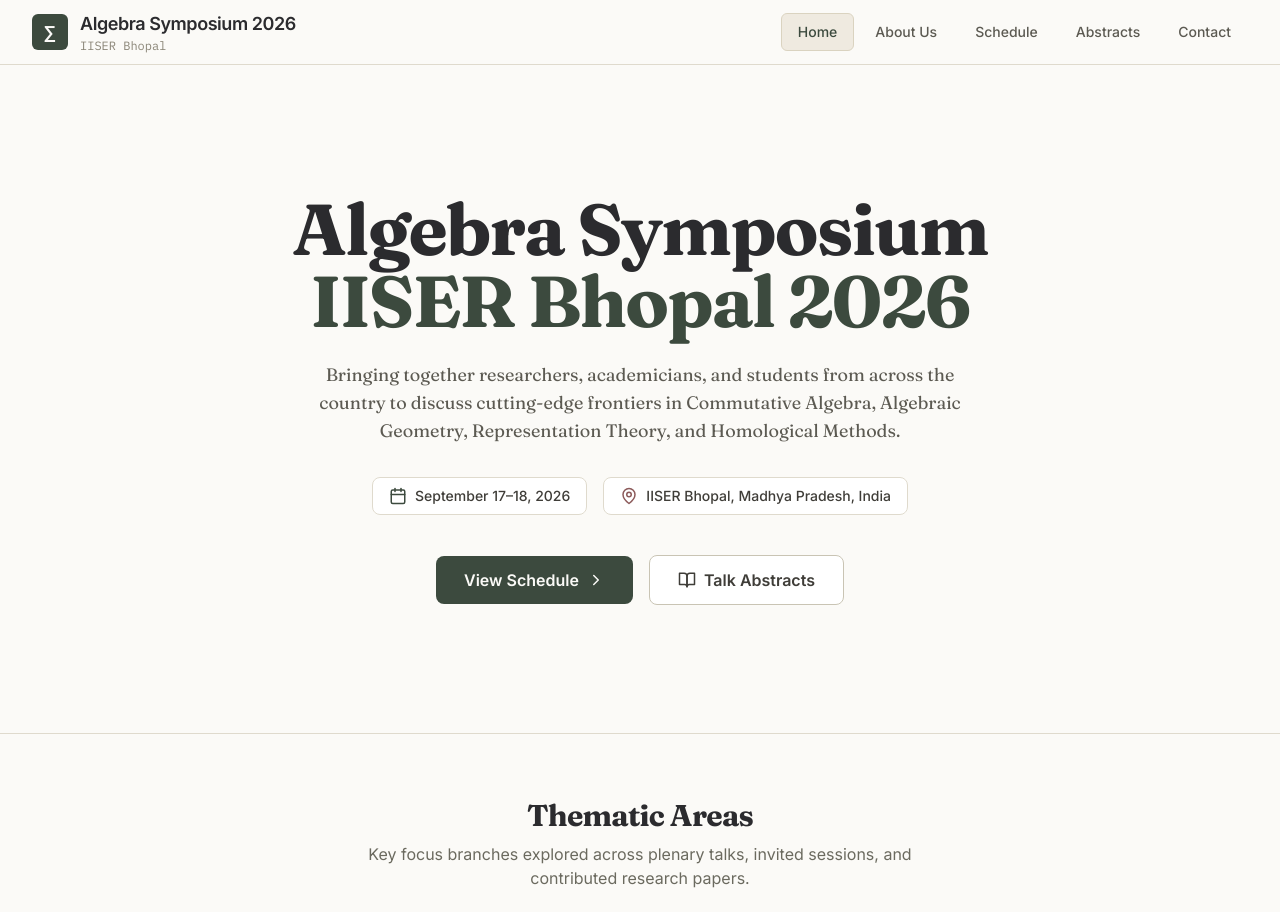
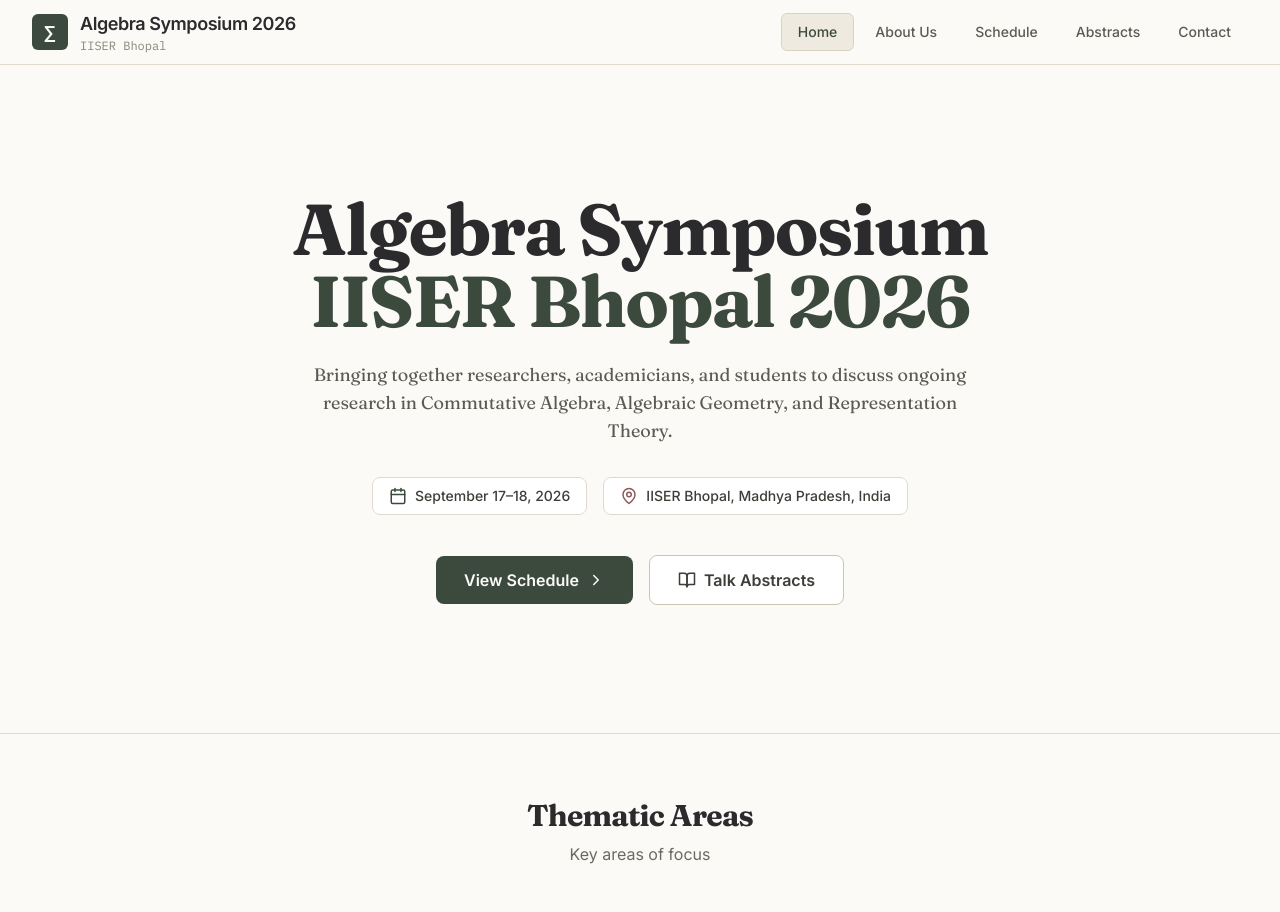
Before and after one commit to algebra-symposium26-iiserb/algebra-symposium26-iiserb.github.io, a React (Vite) app: page / in a window 1280 px wide. Shown: the top 912 px of the page. Built offline with nearby package versions, Linux system fonts and the light colour scheme.

Commit message:
Update App.jsx

```diff
--- a/src/App.jsx
+++ b/src/App.jsx
@@ -268,7 +268,7 @@
                 </h1>
 
                 <p className="fade-in fade-in-3 max-w-2xl mx-auto text-base sm:text-lg mb-8 leading-relaxed" style={{ color: '#5C5A52' }}>
-                  Bringing together researchers, academicians, and students from across the country to discuss cutting-edge frontiers in Commutative Algebra, Algebraic Geometry, Representation Theory, and Homological Methods.
+                  Bringing together researchers, academicians, and students to discuss ongoing research in Commutative Algebra, Algebraic Geometry,  and Representation Theory.
                 </p>
 
                 {/* Event Highlights Badges */}
@@ -316,7 +316,7 @@
                 Thematic Areas
               </h2>
               <p className="text-center mb-12 max-w-xl mx-auto sans" style={{ color: '#6B6A5F' }}>
-                Key focus branches explored across plenary talks, invited sessions, and contributed research papers.
+                Key areas of focus
               </p>
 
               <div className="grid grid-cols-1 md:grid-cols-3 gap-6">
@@ -354,17 +354,17 @@
               <div className="p-6 sm:p-8 rounded-lg" style={{ background: '#FFFFFF', border: '1px solid #DFDACD' }}>
                 <h2 className="text-xl font-semibold mb-3" style={{ color: '#2B2B2E' }}>Overview & Vision</h2>
                 <p className="mb-4">
-                  The <strong>Algebra Symposium 2026</strong> is organized by the Department of Mathematics at the Indian Institute of Science Education and Research (IISER) Bhopal. Scheduled from <strong>September 17 to September 18, 2026</strong>, the symposium aims to create a dynamic collaborative environment for researchers, faculty members, postdocs, and students specializing in pure algebra and related geometric and topological disciplines.
+                  The <strong>Algebra Symposium 2026</strong> is organized by the Department of Mathematics at the Indian Institute of Science Education and Research (IISER) Bhopal. Scheduled from <strong>September 17 to September 18, 2026</strong>, this symposium aims to create a learning environment for researchers, faculty members, postdocs, and students specializing in abstract algebra.
                 </p>
                 <p>
-                  The two-day conference features pedagogical keynote addresses, specialized research presentations, and poster sessions to facilitate academic exchange and foster potential inter-institutional collaborations.
+                  This two-day event includes keynote addresses, presentations, and poster sessions to facilitate academic exchange and foster potential collaborations.
                 </p>
               </div>
 
               <div className="p-6 sm:p-8 rounded-lg" style={{ background: '#FFFFFF', border: '1px solid #DFDACD' }}>
                 <h2 className="text-xl font-semibold mb-3" style={{ color: '#2B2B2E' }}>About IISER Bhopal</h2>
                 <p>
-                  Established in 2008 by the Ministry of Education, Government of India, IISER Bhopal is dedicated to fostering the highest quality of scientific research and education. The Department of Mathematics at IISER Bhopal actively engages in research spanning diverse pure and applied disciplines, including Algebra, Number Theory, Geometry, Topology, and Analysis.
+                  IISER Bhopal was established in 2008 by the Ministry of Education, Government of India, and is dedicated to fostering the highest quality of scientific research and education. The Department of Mathematics at IISER Bhopal actively engages in research spanning diverse pure and applied disciplines, including Algebra, Number Theory, Geometry, Topology, and Analysis.
                 </p>
               </div>
 
@@ -372,7 +372,7 @@
                 <div className="p-5 rounded-lg" style={{ background: '#F6F2EA', border: '1px solid #DFDACD' }}>
                   <h3 className="font-semibold mb-2" style={{ color: '#2B2B2E' }}>Venue</h3>
                   <p className="text-sm" style={{ color: '#6B6A5F' }}>
-                    Main Auditorium & Lecture Hall Complex,<br />
+                    Academic Block - 1 & Lecture Hall Complex,<br />
                     IISER Bhopal Campus, Bhauri,<br />
                     Bhopal 462066, Madhya Pradesh, India
                   </p>
```
